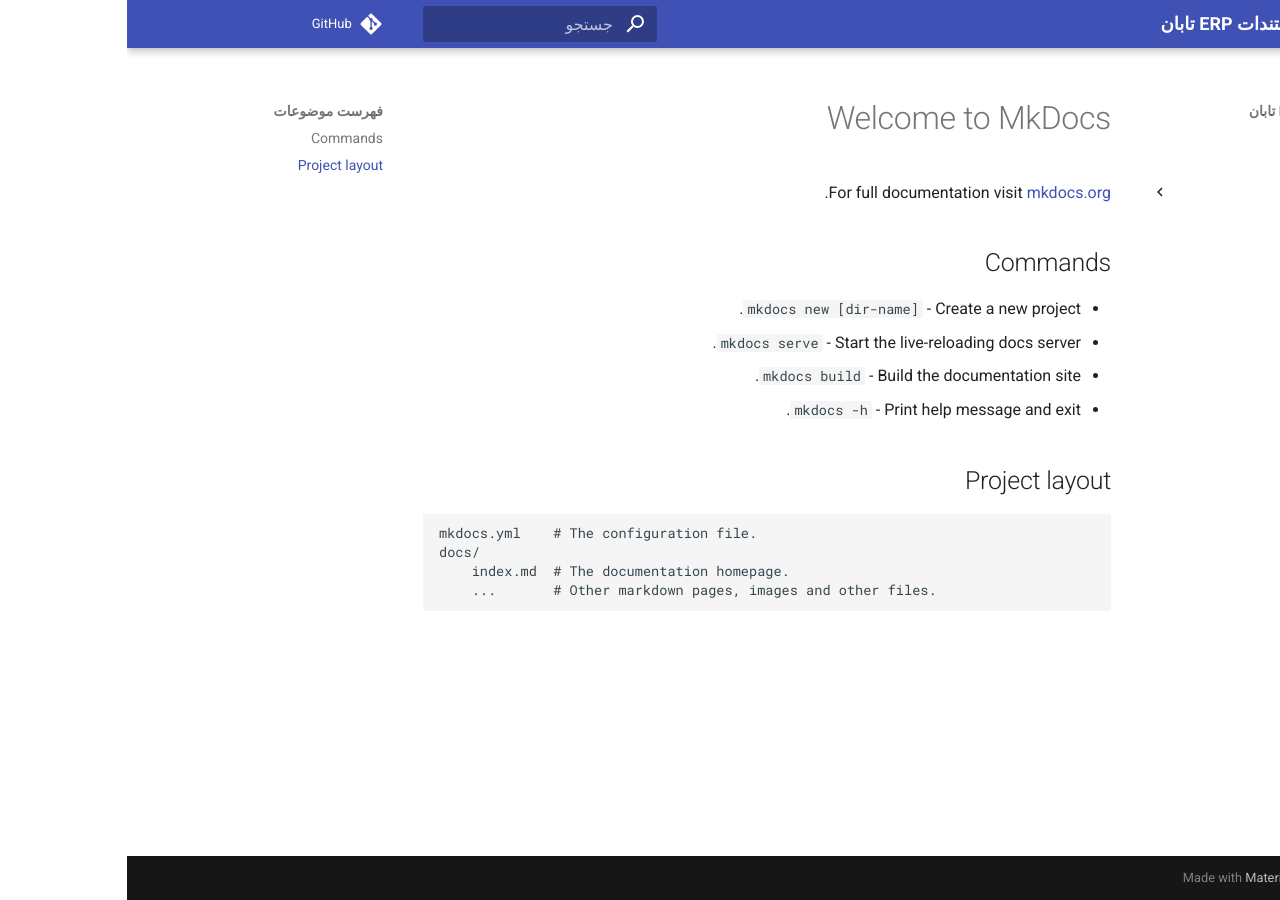
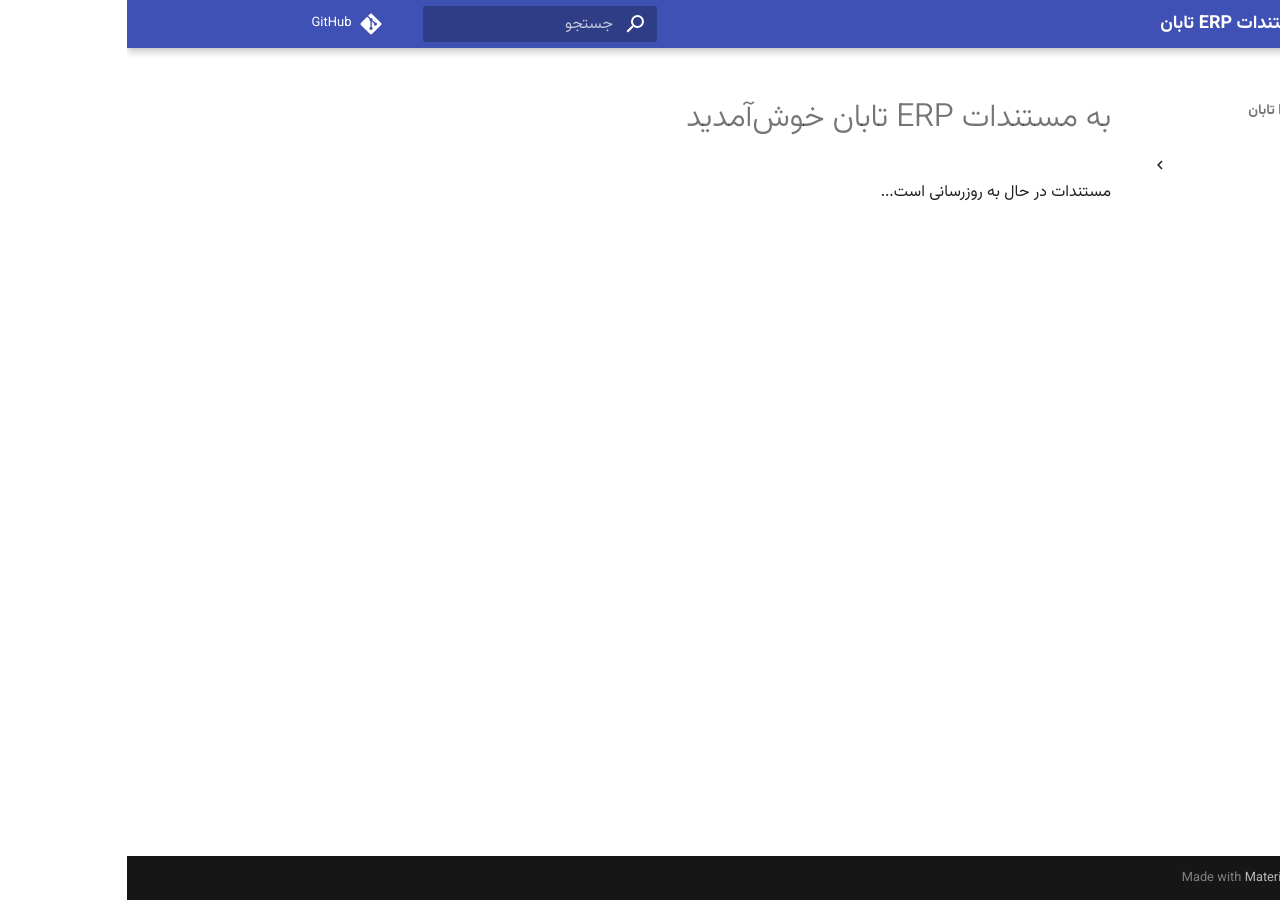
Before and after one commit to Tabansoft/taban-erp-docs, an MkDocs documentation site: the page built from docs/index.md, in a window 1280 px wide. Built offline with MkDocs 1.6.1 and Material for MkDocs 9.7.7, drawn with Linux system fonts in a browser that asks for light colours; comment, search, counter and statistics services are not loaded.

```diff
--- a/docs/index.md
+++ b/docs/index.md
@@ -1,17 +1,3 @@
-# Welcome to MkDocs
+# به مستندات ERP تابان خوش‌آمدید
 
-For full documentation visit [mkdocs.org](https://www.mkdocs.org).
-
-## Commands
-
-* `mkdocs new [dir-name]` - Create a new project.
-* `mkdocs serve` - Start the live-reloading docs server.
-* `mkdocs build` - Build the documentation site.
-* `mkdocs -h` - Print help message and exit.
-
-## Project layout
-
-    mkdocs.yml    # The configuration file.
-    docs/
-        index.md  # The documentation homepage.
-        ...       # Other markdown pages, images and other files.
+مستندات در حال به روزرسانی است...
--- a/mkdocs.yml
+++ b/mkdocs.yml
@@ -8,10 +8,12 @@ theme:
   name: material
   language: fa
   direction: rtl
+  font:
+    text: Vazirmatn
+    code: Fira Code
 
 nav:
   - 'معرفی': index.md
-  - 'شروع به کار': setup.md
-  - 'امکانات':
-    - 'جستجو': search.md
-    - 'لینک‌ها': links.md
+  - 'ساختار سازمان':
+    - 'ساختار مالی':
+      - 'بنگاه اقتصادی': enterprise-structure/financial/legal-entity.md
```
Also changed, not shown: docs/enterprise-structure/financial/legal-entity.md (added, +71 -0 lines).
